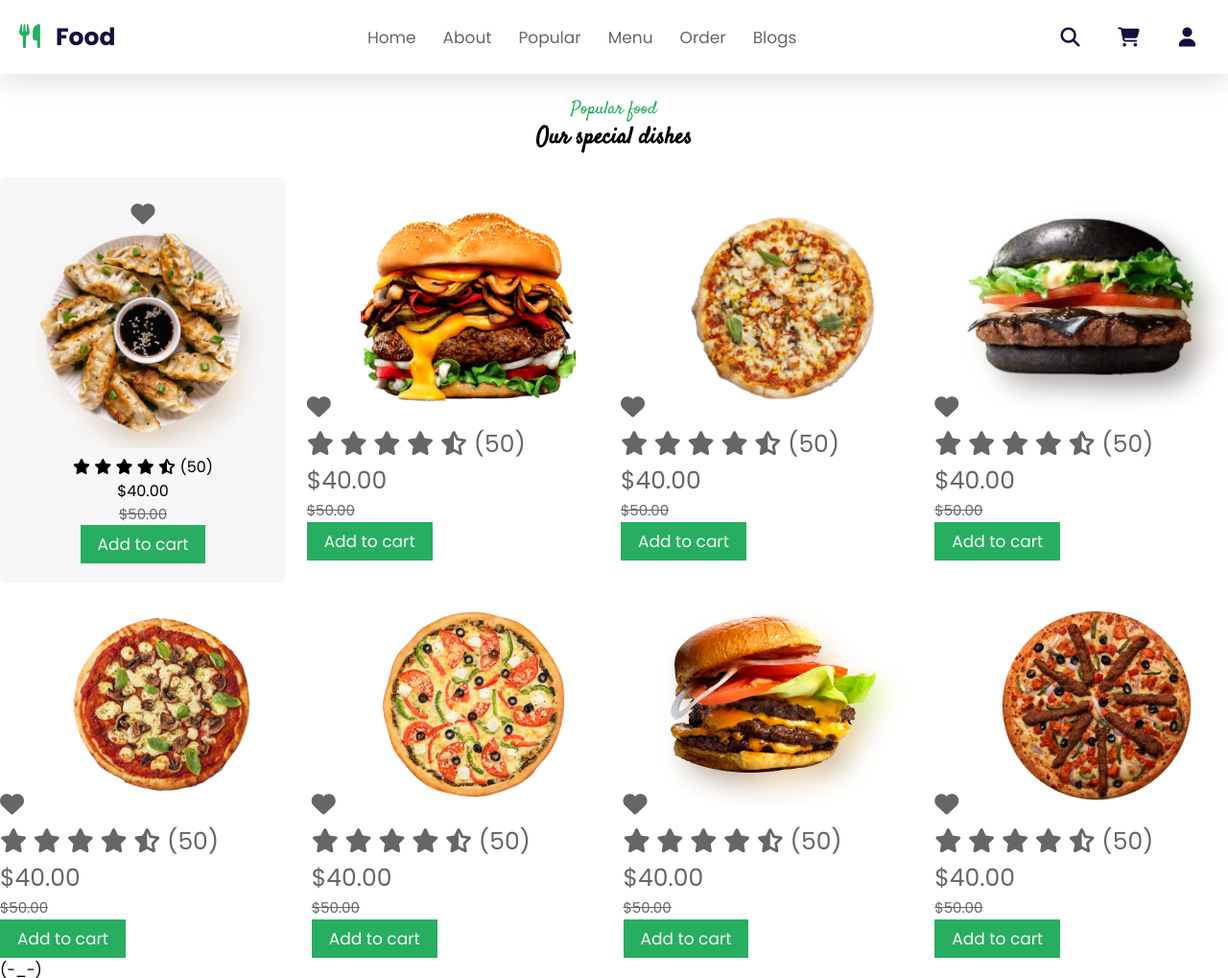
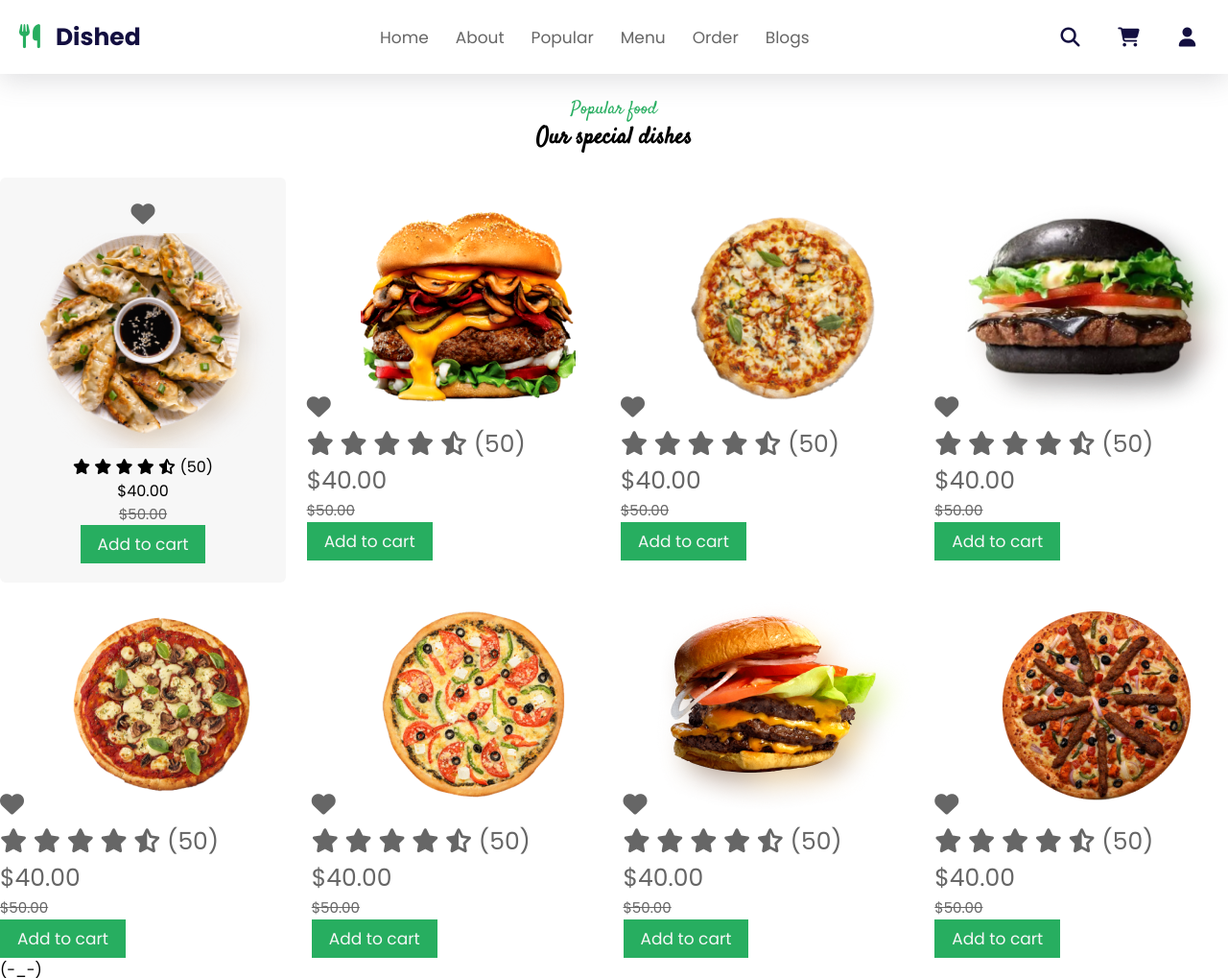
Before and after one commit to shaxzodajs/Food-Website, a plain HTML site: page index.html in a window 1280 px wide. Shown: the top 1019 px of the page at 96% size. Drawn offline with Linux system fonts and the light colour scheme.

Commit message:
replaced Food text to dishes text

```diff
--- a/index.html
+++ b/index.html
@@ -23,7 +23,7 @@
         <div class="header__wrapper">
           <a href="#" class="header__logo">
             <i class="fa-solid fa-utensils"></i>
-            <h2 class="header__title">Food</h2>
+            <h2 class="header__title">Dished</h2>
           </a>
           <nav class="header__navbar">
             <a href="#" class="header__link">Home</a>
```
